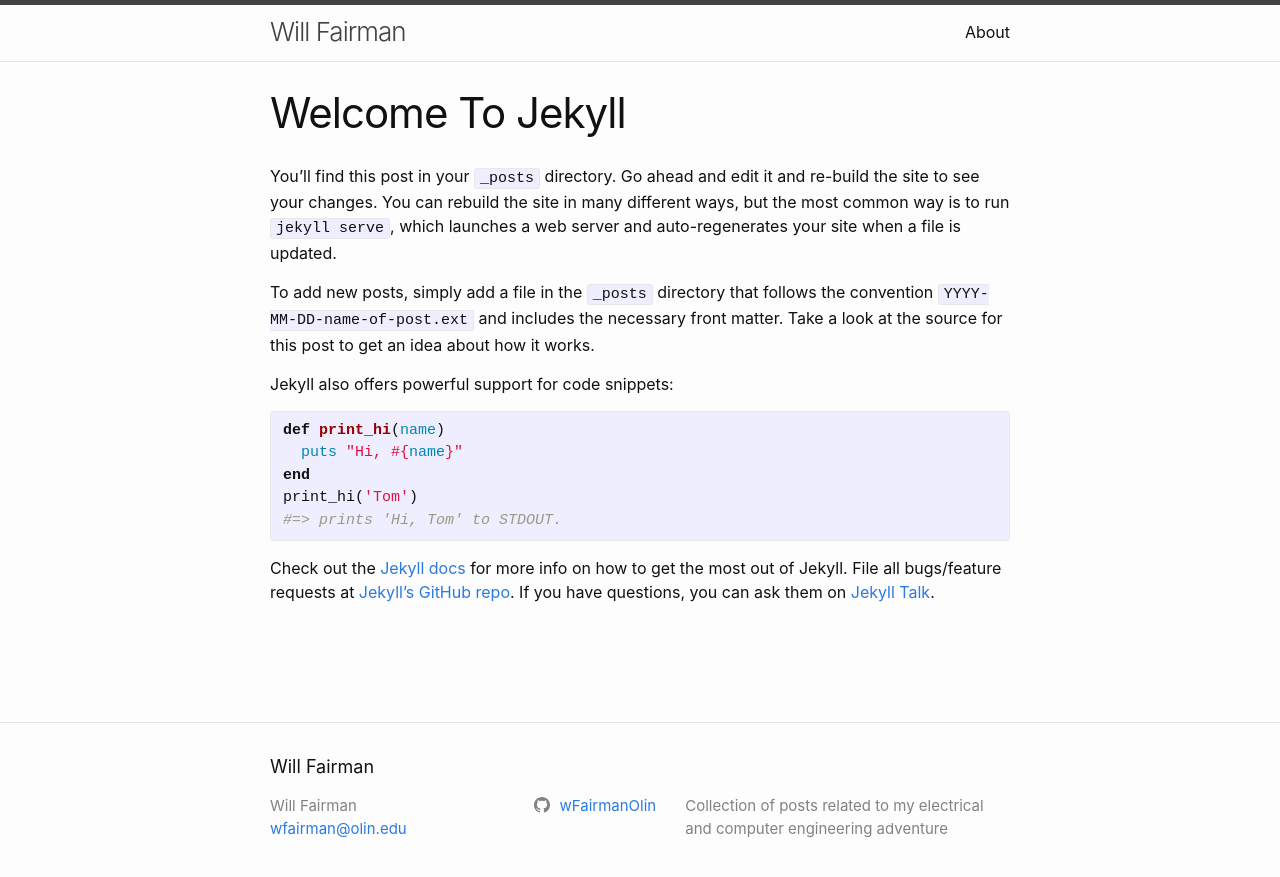
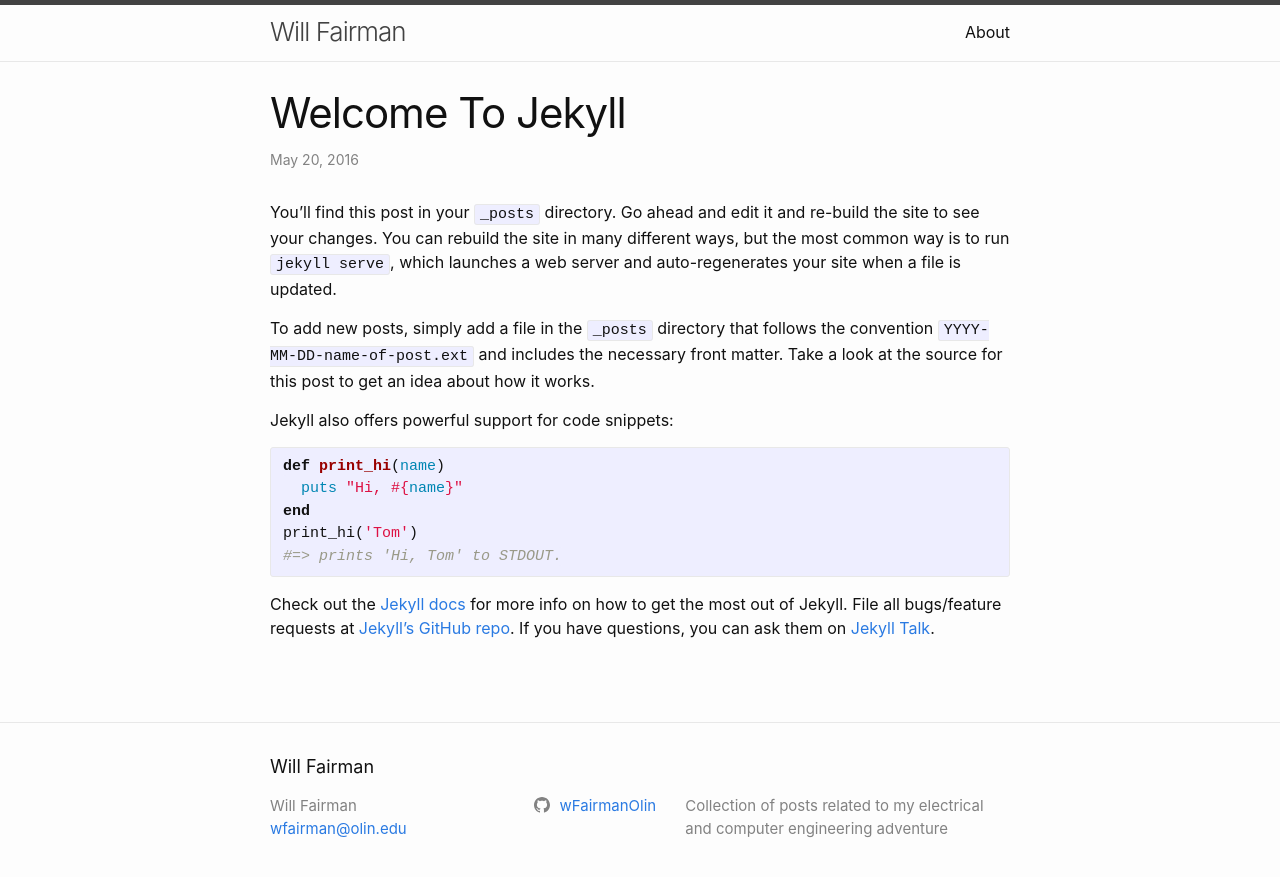
Before and after one commit to wFairmanOlin/wFairmanOlin.github.io, a Jekyll site: the page built from _posts/2016-05-20-welcome-to-jekyll.md, in a window 1280 px wide. Shown: the top 877 px of the page. Built offline with Jekyll 4.4.1, drawn with Linux system fonts in a browser that asks for light colours.

```diff
--- a/_layouts/home.html
+++ b/_layouts/home.html
@@ -15,8 +15,8 @@ layout: default
     <ul class="post-list">
       {%- for post in site.posts -%}
       <li>
-        {%- assign date_format = site.minima.date_format | default: "%b %-d, %Y" -%}
-        <span class="post-meta">{{ post.date | date: date_format }}</span>
+        <!--{%- assign date_format = site.minima.date_format | default: "%b %-d, %Y" -%}
+        <span class="post-meta">{{ post.date | date: date_format }}</span> -->
         <h3>
           <a class="post-link" href="{{ post.url | relative_url }}">
             {{ post.title | escape }}
--- a/_layouts/post.html
+++ b/_layouts/post.html
@@ -6,11 +6,10 @@ layout: default
   <header class="post-header">
     <h1 class="post-title p-name" itemprop="name headline">{{ page.title | escape }}</h1>
     <p class="post-meta">
-      <!-- <time class="dt-published" datetime="{{ page.date | date_to_xmlschema }}" itemprop="datePublished">
+      <time class="dt-published" datetime="{{ page.date | date_to_xmlschema }}" itemprop="datePublished">
         {%- assign date_format = site.minima.date_format | default: "%b %-d, %Y" -%}
         {{ page.date | date: date_format }}
       </time>
-      -->
       {%- if page.author -%}
         • <span itemprop="author" itemscope itemtype="http://schema.org/Person"><span class="p-author h-card" itemprop="name">{{ page.author | escape }}</span></span>
       {%- endif -%}</p>
```
Also changed, not shown: _posts/smart-calendar.md (+1 -1 lines).
